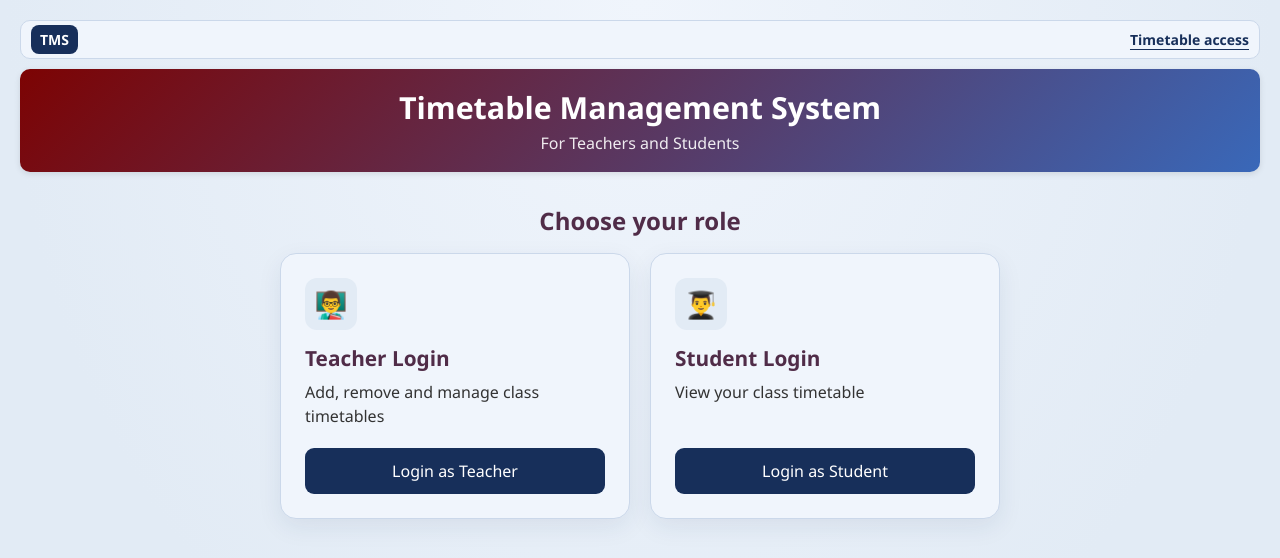
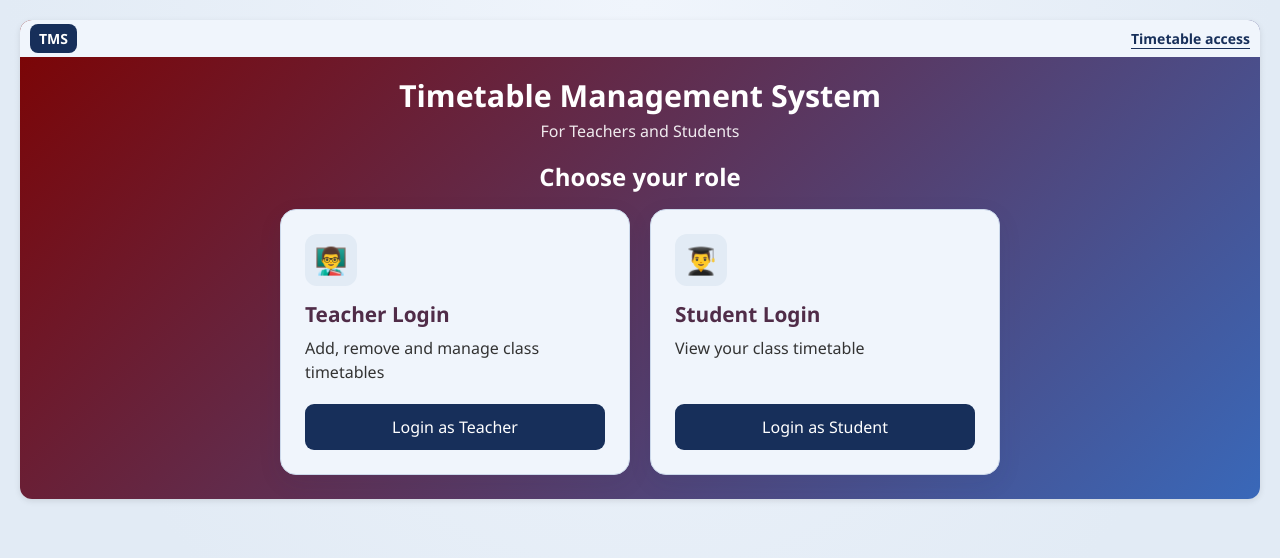
Before and after one commit to KoMa19960925/Timetable-Management-System, a plain HTML site: page index.html in a window 1280 px wide. Drawn offline with Linux system fonts and the light colour scheme.

Commit message:
Join navigation and login cards in portal banner

```diff
--- a/index.html
+++ b/index.html
@@ -4,20 +4,21 @@
     <meta charset="UTF-8">
     <meta name="viewport" content="width=device-width, initial-scale=1.0">
     <title>Timetable Management System</title>
-    <link rel="stylesheet" href="styles.css?v=portal-refresh">
+    <link rel="stylesheet" href="styles.css?v=joined-portal">
 </head>
 <body>
     <div class="container" id="page-top">
+        <main id="main-content" tabindex="-1">
+        <div class="portal-shell">
         <nav class="site-nav" aria-label="Main navigation">
             <a class="site-brand" href="#page-top">TMS</a>
-            <a href="#main-content">Timetable access</a>
+            <a href="#portal-title">Timetable access</a>
         </nav>
         <header>
-            <h1>Timetable Management System</h1>
+            <h1 id="portal-title" tabindex="-1">Timetable Management System</h1>
             <p class="subtitle">For Teachers and Students</p>
         </header>
 
-        <main id="main-content" tabindex="-1">
         <section id="loginSection" aria-labelledby="access-heading">
             <h2 class="access-heading" id="access-heading">Choose your role</h2>
             <div class="login-section">
@@ -36,6 +37,7 @@
                 </div>
             </div>
         </section>
+        </div>
 
         <!-- Teacher Interface -->
         <div class="interface" id="teacherInterface">
--- a/styles.css
+++ b/styles.css
@@ -24,10 +24,7 @@ body {
     justify-content: space-between;
     gap: 12px;
     padding: 4px 10px;
-    margin-bottom: 10px;
     background-color: #f0f5fc;
-    border: 1px solid #cbd8ea;
-    border-radius: 10px;
     font-size: 0.875rem;
 }
 
@@ -45,13 +42,21 @@ body {
     text-decoration: none;
 }
 
+.portal-shell {
+    background: linear-gradient(135deg, hsl(0, 95%, 25%), #3968b9);
+    border-radius: 12px;
+    overflow: hidden;
+    margin-bottom: 24px;
+    box-shadow: 0 2px 6px rgba(0, 0, 0, 0.1);
+}
+
 header {
-    background: linear-gradient(135deg, hsl(0, 95%, 25%), #3968b9);
     color: white;
     padding: 18px 16px;
-    border-radius: 10px;
-    margin-bottom: 32px;
-    box-shadow: 0 2px 6px rgba(0, 0, 0, 0.1);
+}
+
+#loginSection {
+    padding: 0 16px 24px;
 }
 
 h1 {
@@ -70,7 +75,7 @@ h1 {
 .access-heading {
     text-align: center;
     margin-bottom: 16px;
-    color: #502c48;
+    color: white;
 }
 
 .login-section {
@@ -78,7 +83,7 @@ h1 {
     grid-template-columns: repeat(2, minmax(0, 1fr));
     gap: 20px;
     max-width: 720px;
-    margin: 0 auto 40px;
+    margin: 0 auto;
 }
 
 .login-card {
```
